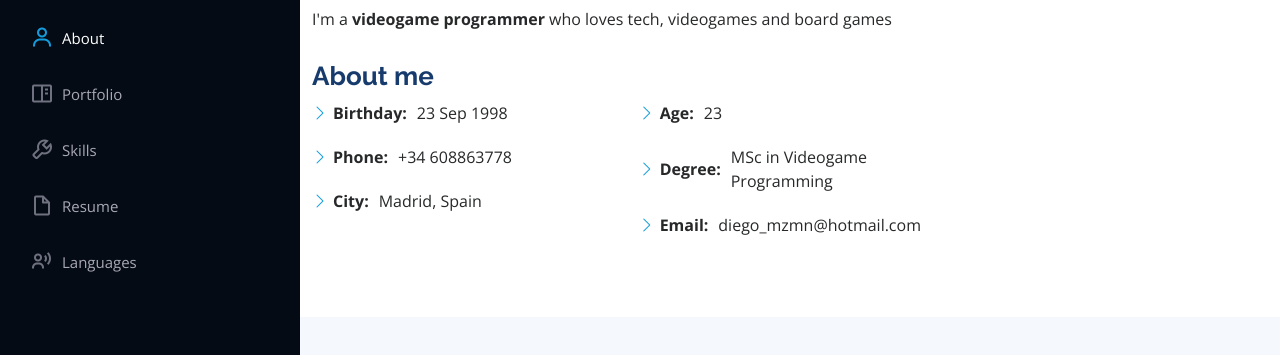
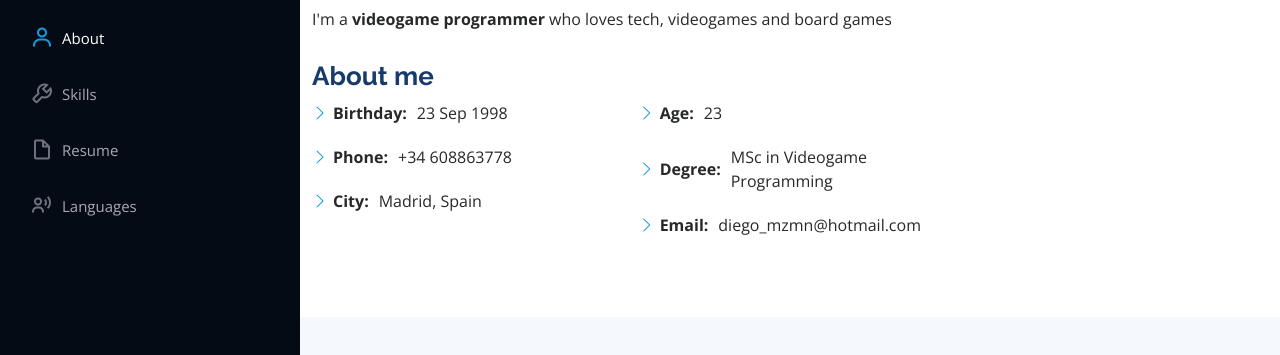
Before and after one commit to DiegoMzmn/diegomzmn.github.io, a plain HTML site: page index.html in a window 1280 px wide. Shown: the part 131-486 px from the top of the page. Drawn offline with nearby package versions, Linux system fonts and the light colour scheme.

Commit message:
Remove portfolio link

```diff
--- a/index.html
+++ b/index.html
@@ -55,7 +55,6 @@
       <nav id="navbar" class="nav-menu navbar">
         <ul>
           <li><a href="#about" class="nav-link scrollto"><i class="bx bx-user"></i> <span>About</span></a></li>
-          <li><a href="#portfolio" class="nav-link scrollto"><i class="bx bx-book-content"></i> <span>Portfolio</span></a></li>
           <li><a href="#skills" class="nav-link scrollto"><i class="bx bx-wrench"></i> <span>Skills</span></a></li>
           <li><a href="#resume" class="nav-link scrollto"><i class="bx bx-file-blank"></i> <span>Resume</span></a></li>
           <li><a href="#languages" class="nav-link scrollto"><i class="bx bx-user-voice"></i> <span>Languages</span></a></li>
```
